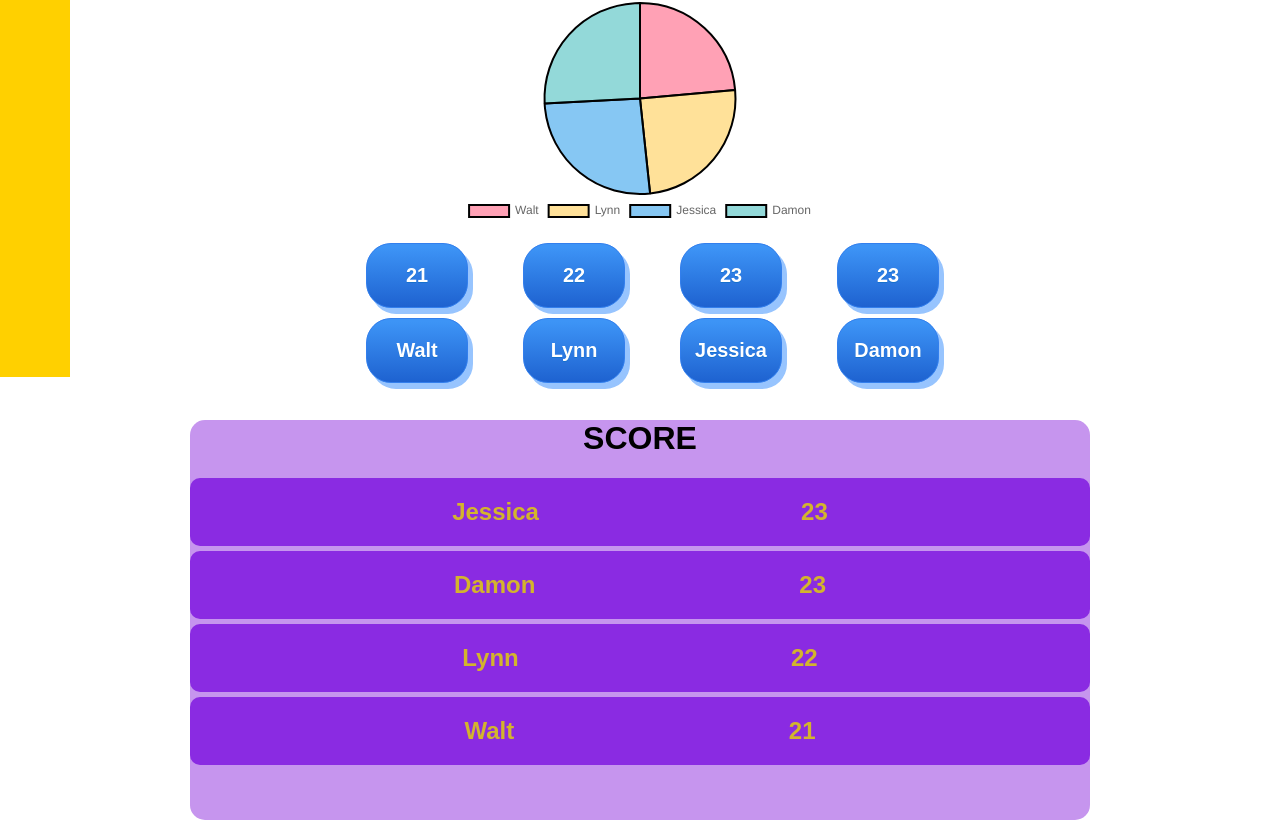
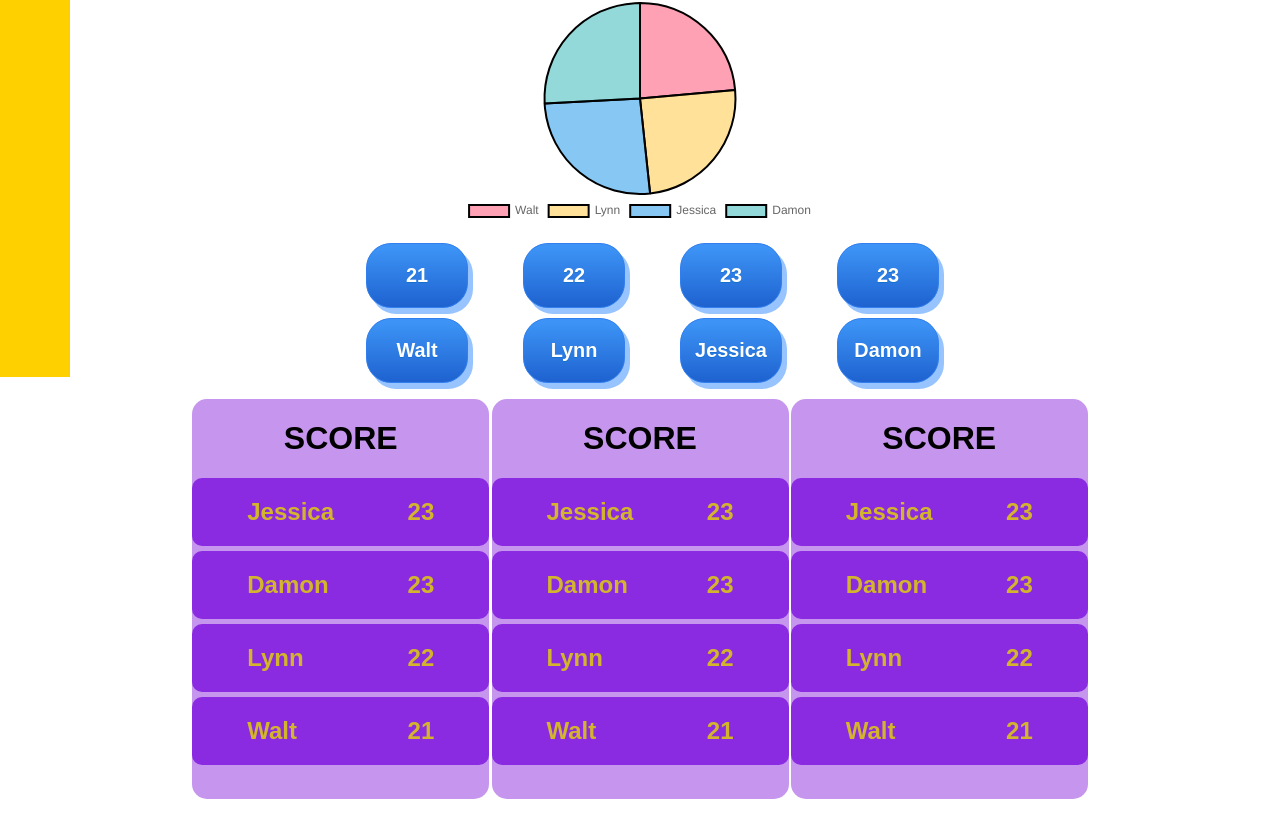
Before and after one commit to WaltDeyzel/scoreboard, a React (Create React App) app: page / in a window 1280 px wide. Shown: the part 518-1338 px from the top of the page. Built offline with nearby package versions, Linux system fonts and the light colour scheme.

Commit message:
Added a Rankings section on MainPage to hose the TopLists. Content does not adjust to screen sizes yet.

```diff
--- /dev/null
+++ b/src/components/Rankings/Rankings.css
@@ -0,0 +1,5 @@
+.Rankings{
+    display: flex;
+    flex-flow: row;
+    justify-content: space-evenly;
+}
--- /dev/null
+++ b/src/components/Rankings/Rankings.js
@@ -0,0 +1,15 @@
+import React from 'react'
+
+import TopList from '../TopLists/TopList'
+import './Rankings.css'
+
+const rankings = (props) => {
+   return(
+       <div className={'Rankings'}>
+           <TopList players={props.players} />
+           <TopList players={props.players} />
+           <TopList players={props.players} />
+       </div>
+   );
+}
+export default rankings;
--- a/src/components/TopLists/TopList.css
+++ b/src/components/TopLists/TopList.css
@@ -1,6 +1,7 @@
 .TopList{
     background-color: rgb(198, 149, 238);
-    width: 100%;
+    width: 33%;
     height: 400px;
     border-radius: 15px;
+    margin-bottom: 20px;
 }
--- a/src/components/TopLists/TopList.js
+++ b/src/components/TopLists/TopList.js
@@ -14,7 +14,7 @@ const topList = (props) => {
            <h1>SCORE</h1>
            {
                players.map( (player, index) => {
-                   return <TopListTile player={player} />;
+                   return <TopListTile name={player.name} amount={player.score}/>;
                })
            }
        </div>
--- a/src/components/TopLists/TopListTile/TopListTile.css
+++ b/src/components/TopLists/TopListTile/TopListTile.css
@@ -4,9 +4,10 @@
 
     display: flex;
     flex-flow: row;
-    justify-content: space-evenly;
-
+    justify-content: space-between;
+    background-color: blueviolet;
     border-radius: 10px;
-    background-color: blueviolet;
     margin-bottom: 5px;
+    padding-left: 55px;
+    padding-right: 55px;
 }
--- a/src/components/TopLists/TopListTile/TopListTile.js
+++ b/src/components/TopLists/TopListTile/TopListTile.js
@@ -4,8 +4,8 @@ import './TopListTile.css'
 const topListTile = (props) => {
    return(
        <div className={'TopListTile'}>
-           <h2>{props.player.name}</h2>
-           <h2>{props.player.score}</h2>
+           <h2>{props.name}</h2>
+           <h2>{props.amount}</h2>
        </div>
    );
 }
--- a/src/container/MainPage/MainPage.js
+++ b/src/container/MainPage/MainPage.js
@@ -4,7 +4,7 @@ import './MainPage.css';
 import Aux from '../../hoc/Auxx';
 import Players from '../../components/Players/Players';
 import Chart from '../../components/Chart/MainChart';
-import TopList from '../../components/TopLists/TopList'
+import Rankings from '../../components/Rankings/Rankings'
 
 class MainPage extends Component {
 
@@ -41,7 +41,7 @@ class MainPage extends Component {
             <Aux>
                 <Chart persons={this.state.persons} />
                 <Players players={this.state.persons} scoreAdd={this.addScoreHandler} />
-                <TopList players={this.state.persons} />
+                <Rankings players={this.state.persons} />
             </Aux>
         );
     }
```
Also changed, not shown: 1 other file (tests, documents, lock files or other folders).
